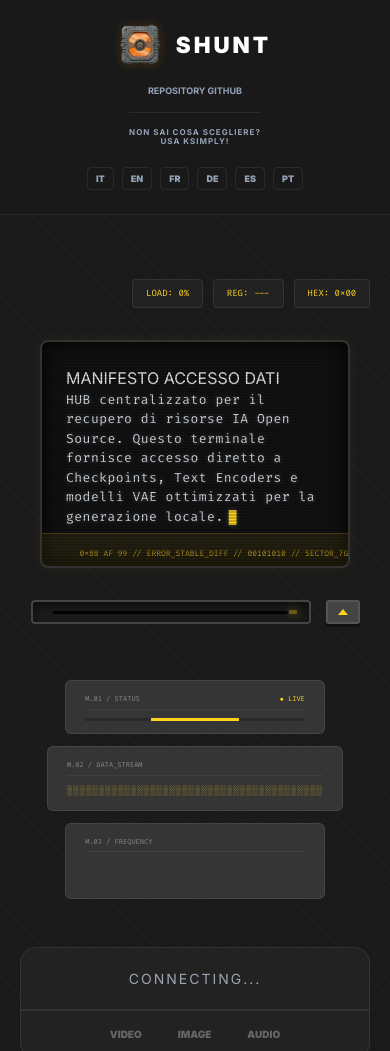
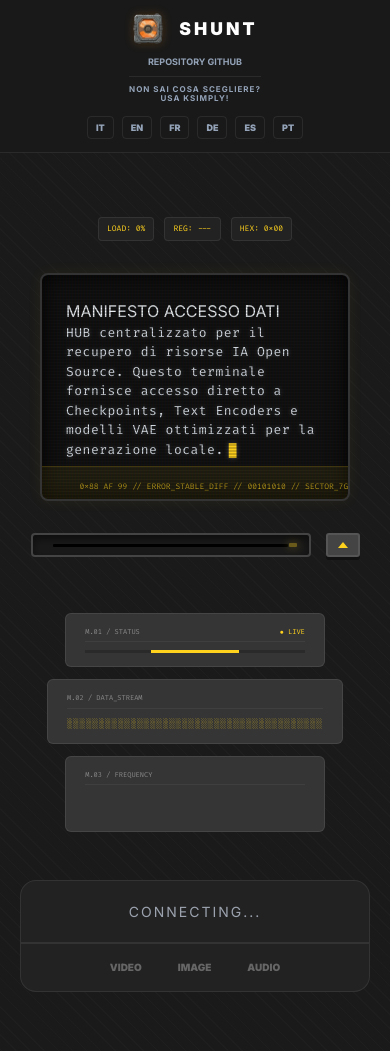
Before and after one commit to d4N-87/SHUNT, a plain HTML site: page index.html in a window 390 px wide. Shown: the top 1051 px of the page. Drawn offline with nearby package versions, Linux system fonts and the light colour scheme; no server answers.

Commit message:
Improve mobile responsive styles
Add mobile optimization rules (@media max-width:768px) to compact header (reduced gaps/padding), shrink logo and hub name, tighten nav spacing, adjust ksimply link, reduce card title/padding, stack release rows and right-align buttons to fix stuck buttons, resize download/copy buttons, and tweak .kh-gb-tag positioning. Also add extra small-screen fixes (@media max-width:400px) to wrap stats panel and reduce stat chip font/padding for very narrow devices.

```diff
--- a/css/style.css
+++ b/css/style.css
@@ -177,9 +177,64 @@
 
 /* --- RESPONSIVE --- */
 @media (max-width: 900px) { .kh-console-wrapper { grid-template-columns: 1fr; } .kh-mobile-hide { display: none; } }
+/* --- RESPONSIVE FIX (MOBILE OPTIMIZATION) --- */
 @media (max-width: 768px) {
-    .kh-header-content { flex-direction: column; gap: 20px; text-align: center; padding: 1.5rem 20px; }
-    .kh-logo-area { justify-content: center; }
-    .kh-nav { flex-direction: column; gap: 15px; width: 100%; }
-    .kh-ksimply-link { border-left: none; border-top: 1px solid var(--border-color); padding-left: 0; padding-top: 15px; }
+    /* Header più compatto per risparmiare spazio verticale */
+    .kh-header-content {
+        flex-direction: column;
+        gap: 12px; /* Ridotto gap */
+        text-align: center;
+        padding: 0.8rem 15px; /* Ridotto padding verticale */
+    }
+
+    .kh-main-logo { height: 32px; } /* Logo leggermente più piccolo */
+    .kh-hub-name { font-size: 1.1rem; }
+
+    .kh-nav {
+        flex-direction: column;
+        gap: 8px; /* Link più vicini */
+        width: 100%;
+    }
+
+    .kh-ksimply-link {
+        border-left: none;
+        border-top: 1px solid var(--border-color);
+        padding-left: 0;
+        padding-top: 8px;
+    }
+
+    /* CARD DETAIL: Riduzione font per titoli enormi */
+    .kh-card-title { font-size: 1.8rem; } /* Da 3rem a 1.8rem su mobile */
+    .kh-detail-card { padding: 1.5rem; } /* Meno spazio interno */
+
+    /* RELEASE ROWS: Il fix per i pulsanti incastrati */
+    .kh-release-row {
+        flex-direction: column; /* Impila elementi verticalmente */
+        align-items: flex-start;
+        gap: 12px;
+        padding: 1rem !important;
+    }
+
+    /* Forza i pulsanti a stare sulla destra o a prendersi lo spazio */
+    .kh-release-row > div:last-child {
+        width: 100%;
+        justify-content: flex-end; /* Pulsanti allineati a destra */
+        border-top: 1px solid rgba(255,255,255,0.05);
+        padding-top: 10px;
+    }
+
+    .kh-gb-tag { margin-left: auto; } /* Sposta il peso a destra del nome */
+
+    /* Ridimensionamento pulsanti download per mobile */
+    .kh-btn-dl { width: 60px; height: 32px; }
+    .kh-btn-copy { width: 32px; height: 32px; }
 }
+
+/* Fix extra per schermi molto stretti (es. iPhone SE) */
+@media (max-width: 400px) {
+    .kh-stats-panel {
+        flex-wrap: wrap;
+        justify-content: center;
+    }
+    .kh-stat-chip { font-size: 8px; padding: 0.3rem 0.5rem; }
+}
```
